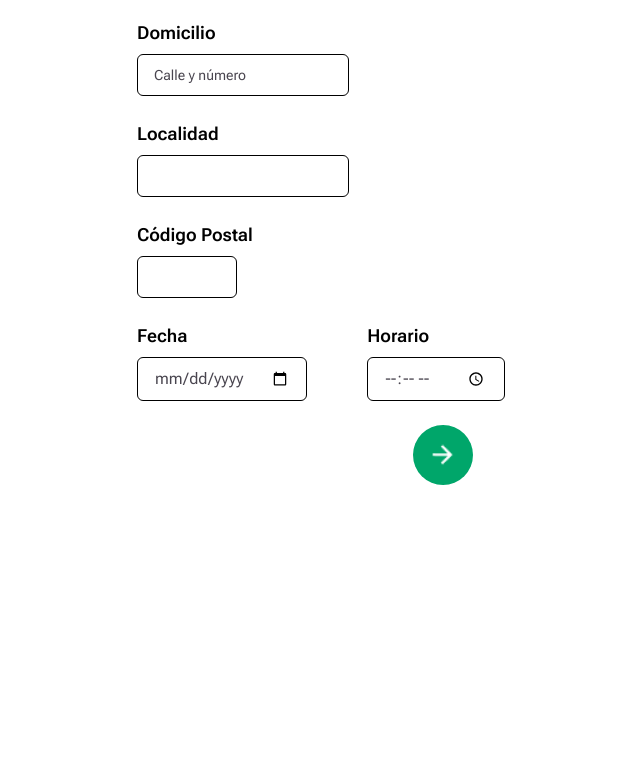
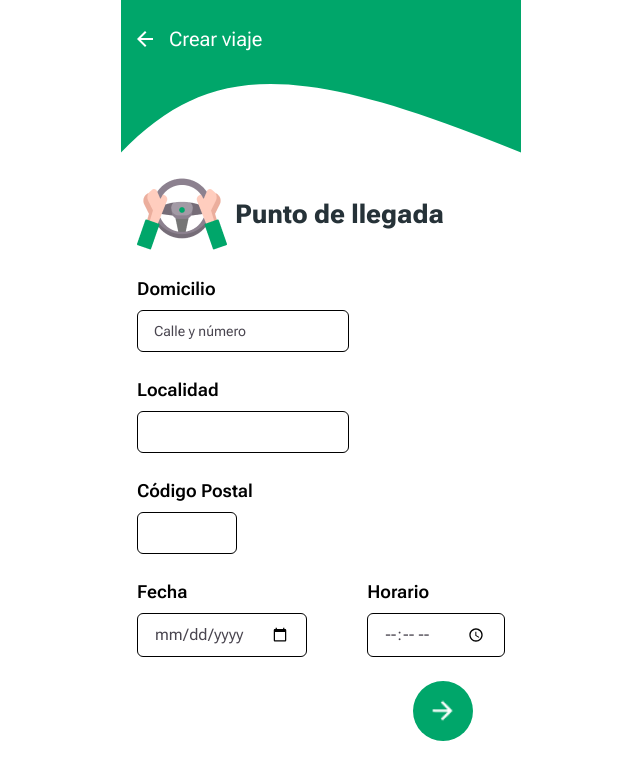
Before and after one commit to Diegogagan2587/A-Dedo, a React (Vite) app in the folder frontend/: page /trips/new/step-2 in a window 1280 px wide. Shown: the top 780 px of the page, without its empty margins (319-959 px from the left). Built offline with nearby package versions, Linux system fonts and the light colour scheme; no server answers; a web font is replaced by a local one.

Commit message:
fix/front/navigation: fix wrong nav position in CreteTripPartTwo.jsx

```diff
--- a/frontend/src/components/navbar/Navbar.jsx
+++ b/frontend/src/components/navbar/Navbar.jsx
@@ -52,6 +52,7 @@ const Navbar = ({isLoggedIn}) => {
     {navigationLayout === "details-driver-nav" && <NavDetailsTrip name="marcos"/>}
     {navigationLayout === "back-nav" && <BackNav text="Reservar viaje" to={"/trips/:id/details"}/>}
     {navigationLayout === "create-trip-1" && <BackNav text="Crear viaje" to="/trips" /> }
+    {navigationLayout === "create-trip-2" && <BackNav text="Crear viaje" to="/trips/new/step-1" /> }
     </>
   );
 };
--- a/frontend/src/pages/trips/new/CreateTripPartTwo.jsx
+++ b/frontend/src/pages/trips/new/CreateTripPartTwo.jsx
@@ -1,10 +1,10 @@
 import { useDispatch } from 'react-redux';
-import { useState } from 'react';
+import { useState, useEffect } from 'react';
+import { setNavigationLayout } from '../../../store/slices/navigationSlice';
 import Input from "../../../components/Input"
 import volante from "../../../assets/volante.png"
 import BtnNextIcon from "../../../components/BtnNextIcon"
 import { setDestination } from '../../../store/slices/tripsSlice';
-import BackNav from '../../../components/BackNav';
 
 const CreateTripPartTwo = () => {
   const dispatch = useDispatch();
@@ -14,13 +14,14 @@ const CreateTripPartTwo = () => {
   const [date, setDate] = useState('');
   const [time, setTime] = useState('');
 
+  useEffect(()=>{
+    dispatch( setNavigationLayout("create-trip-2") )
+    return ()=> dispatch( setNavigationLayout("main-nav") )
+  },[dispatch]);
+
   return (
-    <div className="absolute top-[-25vw] z-40 bg-white w-full">
-      <BackNav
-      text="Crear viaje"
-      to="/trips/new/step-1"
-      />
-      <main className="mt-20">
+    <div className="">
+      <main className="">
         <section className="m-4 flex items-center">
           <img src={volante} alt="" />
           <h2 className='text-textColor font-extrabold text-mainTitle text-[26px] m-2'>Punto de llegada</h2>
```
